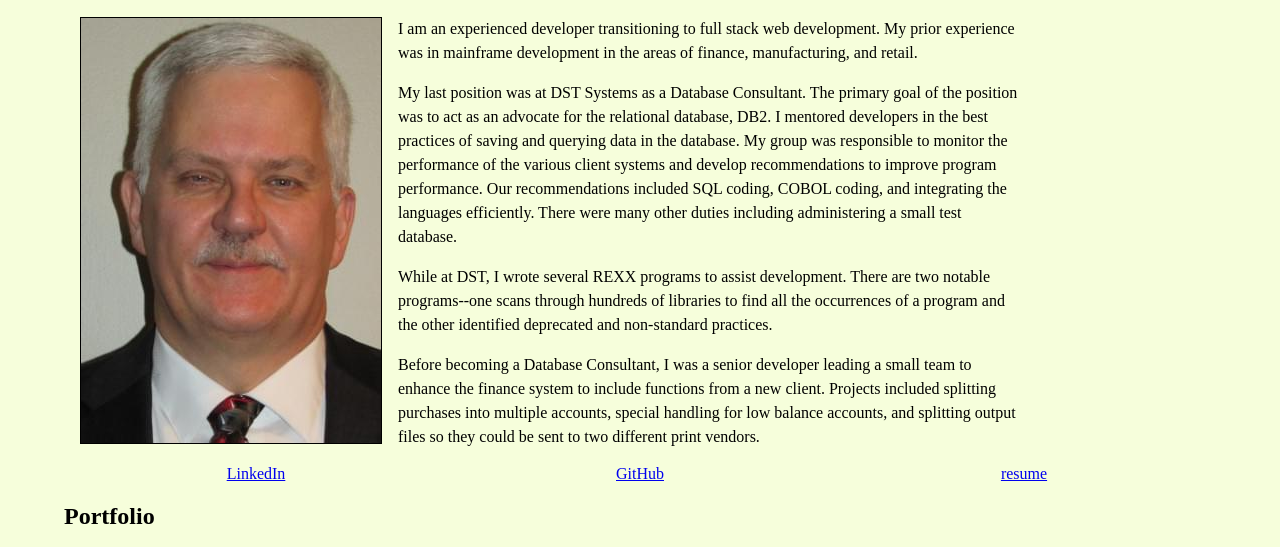
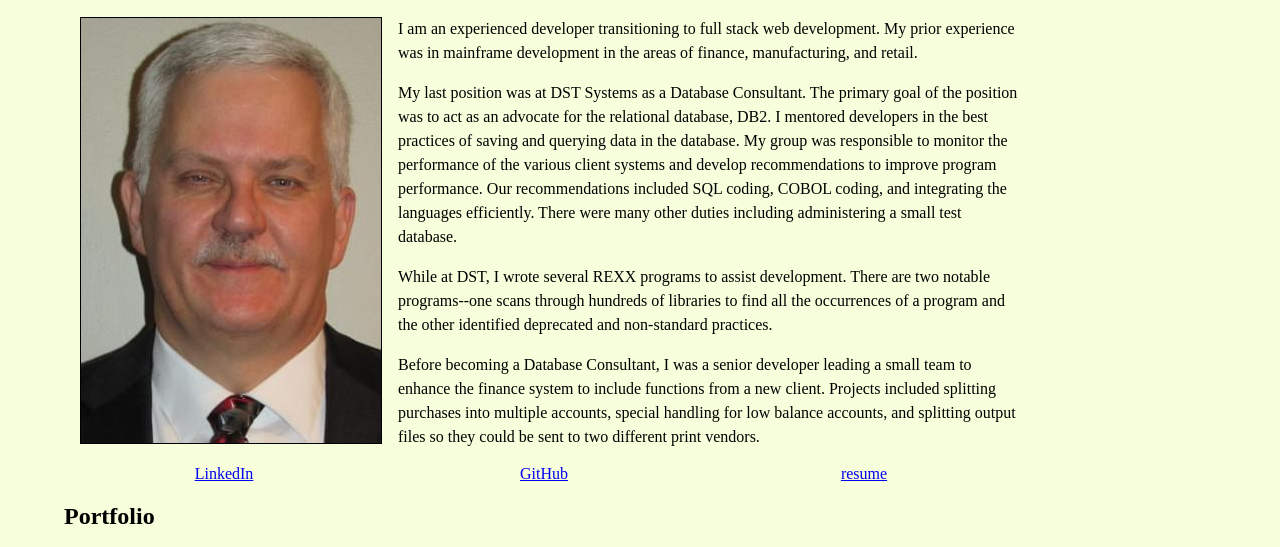
Before and after one commit to david-churn/Autobiography, a website: page dev/index.html in a window 1280 px wide. Shown: the part 179-726 px from the top of the page. Drawn offline with nearby package versions, Linux system fonts and the light colour scheme; files that its build step writes are made by us from their sources.

Commit message:
Added maximum screen width to body.

```diff
--- a/dev/scss/partials/_1200_up.scss
+++ b/dev/scss/partials/_1200_up.scss
@@ -0,0 +1,3 @@
+main, .row {
+  max-width: 60em;
+}
--- a/dev/scss/partials/_768_up.scss
+++ b/dev/scss/partials/_768_up.scss
@@ -15,7 +15,6 @@ header nav {
 main {
   margin: 0 5%;
 }
-
 nav ul.dropdown {
   position: absolute;
 }
--- a/dev/scss/partials/_base.scss
+++ b/dev/scss/partials/_base.scss
@@ -67,7 +67,7 @@ nav ul li:hover > ul.dropdown {
 }
 /* Main characteristics */
 main {
-  margin: 0 2em;;
+  margin: 0 2em;
 }
 h1 {
   text-decoration: underline;
@@ -77,7 +77,6 @@ h1, h2, h3, h4, h5, h6 {
 }
 p {
   line-height: 1.5em;
-  max-width: 60em;
 }
 .inblock {
   display: inline-block;
```
